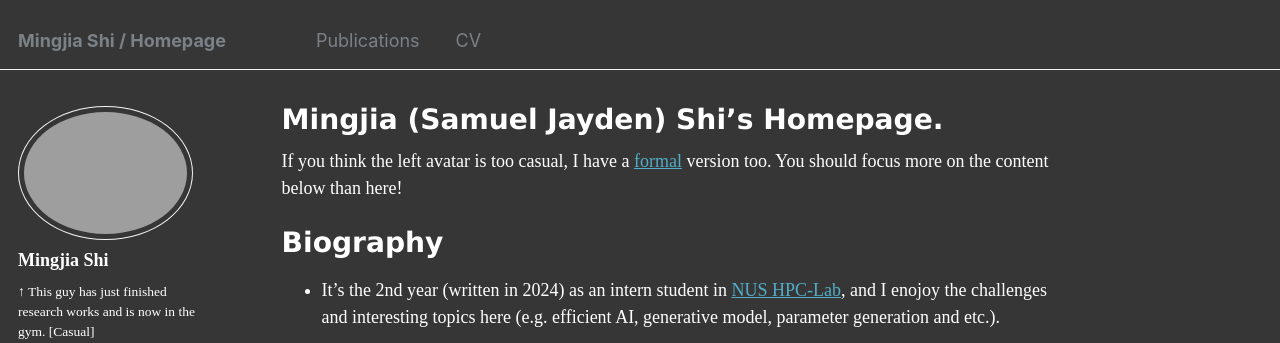
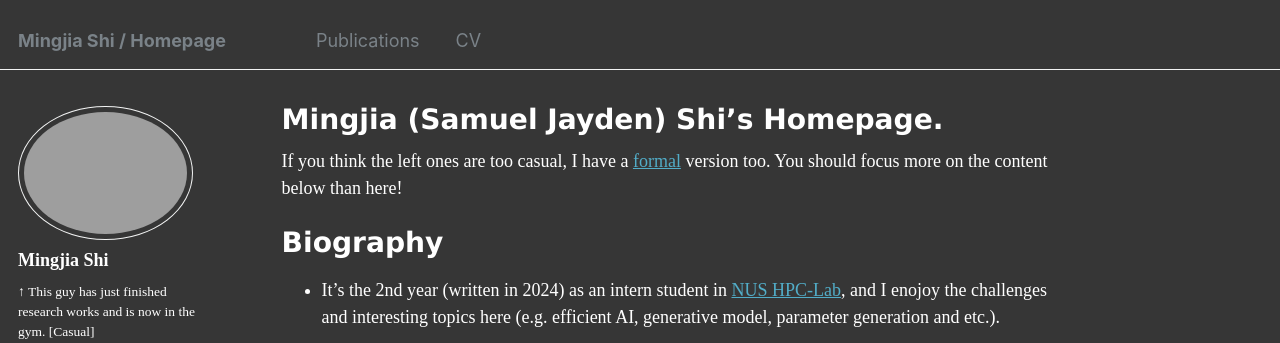
Before and after one commit to BDeMo/homepage, a Jekyll site: the page built from _pages/about.md, in a window 1280 px wide and 900 px high. Shown: the top 343 px of the window. Built offline with Jekyll 4.4.1, drawn with Linux system fonts in a browser that asks for light colours; some web fonts are replaced.

Commit message:
An casual 'about'

```diff
--- a/_pages/about.md
+++ b/_pages/about.md
@@ -7,7 +7,7 @@ redirect_from:
   - /about.html
 ---
 
-If you think the left avatar is too casual, I have a [formal](https://github.com/BDeMo/homepage/blob/master/images/a_pic_of_mine_2.jpg) version too. You should focus more on the content below than here!
+If you think the left ones are too casual, I have a [formal](https://github.com/BDeMo/homepage/blob/master/images/a_pic_of_mine_2.jpg) version too. You should focus more on the content below than here!
 
 Biography
 ======
```
